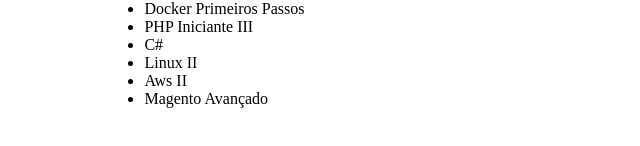
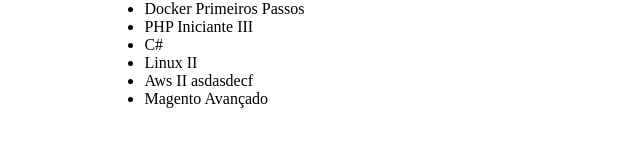
Before and after one commit to hyagobezerra001/alura-git, a plain HTML site: page index.html in a window 1280 px wide. Shown: the part 122-268 px from the top of the page, 320-960 px from the left. Drawn offline with Linux system fonts and the light colour scheme.

Commit message:
atualizando cursos

```diff
--- a/index.html
+++ b/index.html
@@ -14,7 +14,7 @@
 		<li>PHP Iniciante III</li>
 		<li>C#</li>
 		<li>Linux II</li>
-		<li>Aws II</li>
+		<li>Aws II asdasdecf</li>
 		<li>Magento Avançado</li>
 	</ul>
 	</div>
```
